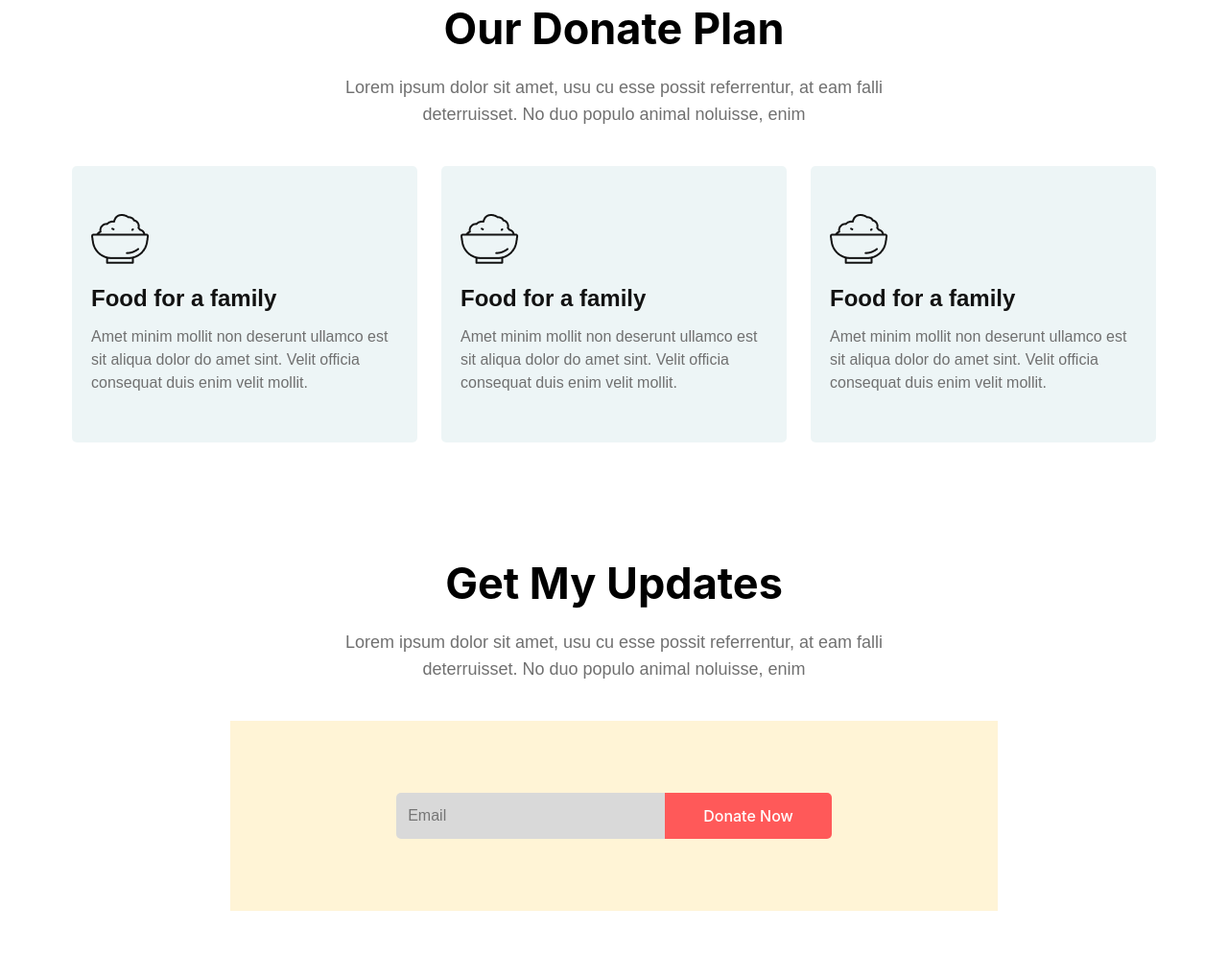
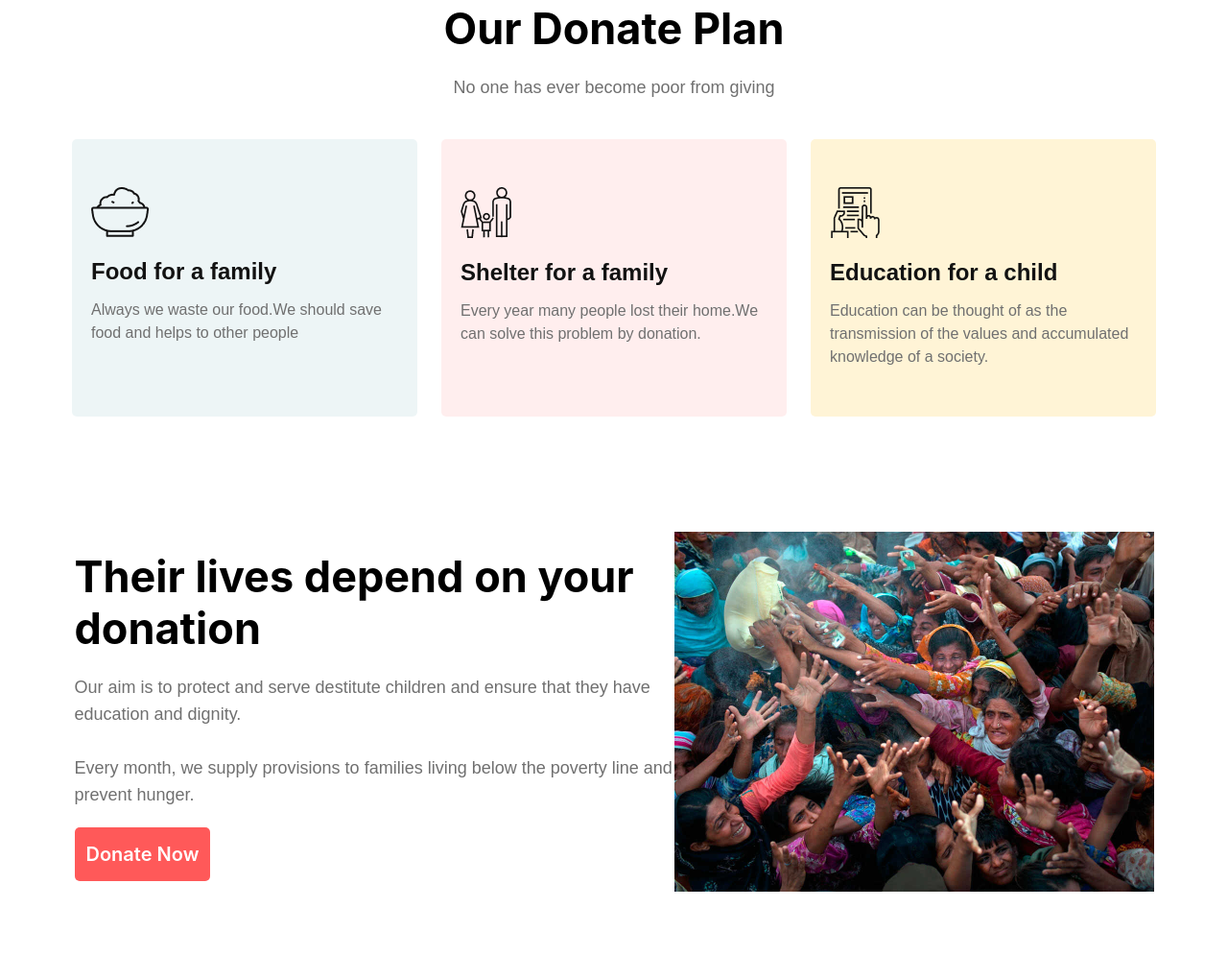
Before and after one commit to HM-Tanjil/donate-today-project, a plain HTML site: page index.html in a window 1280 px wide. Shown: the part 1259-2279 px from the top of the page at 96% size. Drawn offline with Linux system fonts and the light colour scheme.

Commit message:
all done 1st

```diff
--- a/assets/css/style.css
+++ b/assets/css/style.css
@@ -76,6 +76,10 @@ h5 {
   background-repeat: no-repeat;
   background-size: cover;
   position: relative;
+}
+
+.banner--content span {
+  color: #ff5959;
 }
 
 .banner--content {
@@ -216,6 +220,12 @@ h5 {
   padding-left: 20px;
   padding-right: 20px;
 }
+.plan--item--orange {
+  background: rgba(255, 89, 89, 0.1);
+}
+.plan--item--yellow {
+  background: #fff4d6;
+}
 .plan--item .plan--text h5 {
   padding-top: 10px;
   padding-bottom: 10px;
@@ -230,11 +240,38 @@ h5 {
 }
 /* ------ Donate plan area end -------- */
 
-/* newslatter area start */
-/* #newslatter {
+/* contribute area start */
+.contribute--content {
+  padding-top: 80px;
+  padding-bottom: 80px;
+  display: flex;
+  justify-content: center;
+  align-items: center;
+}
+.contribute--content .contribute--text {
+  width: 50%;
+}
+
+.contribute--content .contribute--text p {
+  font-family: "Poppins", sans-serif;
+  font-style: normal;
+  font-weight: 400;
+  font-size: 18px;
+  line-height: 28px;
+  color: #707070;
+}
+.contribute--content .contribute--text .text--description {
   padding-top: 20px;
   padding-bottom: 20px;
-} */
+}
+.contribute--content .contribute--img img {
+  /* width: 460px;
+  height: 480px; */
+  width: 500px;
+}
+/* contribute area end */
+
+/* newslatter area start */
 .newslatter--content {
   text-align: center;
   padding-top: 80px;
--- a/index.html
+++ b/index.html
@@ -12,10 +12,12 @@
     <section id="banner">
       <div class="container">
         <div class="banner--content">
-          <h1>Let’s Help Those Who Are More In Need</h1>
+          <h1>GIVE A HAND <span>TO MAKE </span> THE BETTER WORLD</h1>
           <p>
-            Lorem ipsum dolor sit amet, usu cu esse possit referrentur, at eam
-            falli deterruisset. No duo populo animal noluisse, enim
+            Money is not the only commodity that is fun to give. We can give
+            time, we can give our expertise, we can give our love, or simply
+            give a smile. What does that cost? The point is, none of us can ever
+            run out of something worthwhile to give
           </p>
           <button class="btn--orange"><a href="#">Donate Now</a></button>
         </div>
@@ -30,8 +32,8 @@
           <div class="donate--title">
             <h2>Donate Today</h2>
             <p>
-              Lorem ipsum dolor sit amet, usu cu esse possit referrentur, at eam
-              falli deterruisset. No duo populo animal noluisse, enim
+              You give but little when you give of your possessions. It is when
+              you give of yourself that you truly give.
             </p>
           </div>
           <div class="donate--today--amout">
@@ -68,10 +70,7 @@
         <div class="donate--plan--content">
           <div class="donate--title">
             <h2>Our Donate Plan</h2>
-            <p>
-              Lorem ipsum dolor sit amet, usu cu esse possit referrentur, at eam
-              falli deterruisset. No duo populo animal noluisse, enim
-            </p>
+            <p>No one has ever become poor from giving</p>
           </div>
           <div class="donate--plan--box">
             <div class="plan--item">
@@ -81,32 +80,32 @@
               <div class="plan--text">
                 <h5>Food for a family</h5>
                 <p>
-                  Amet minim mollit non deserunt ullamco est sit aliqua dolor do
-                  amet sint. Velit officia consequat duis enim velit mollit.
+                  Always we waste our food.We should save food and helps to
+                  other people
                 </p>
               </div>
             </div>
-            <div class="plan--item">
+            <div class="plan--item plan--item--orange">
               <div class="plan--icon">
-                <img src="assets/icons/food.png" alt="" />
+                <img src="assets/icons/shelter.png" alt="" />
               </div>
               <div class="plan--text">
-                <h5>Food for a family</h5>
+                <h5>Shelter for a family</h5>
                 <p>
-                  Amet minim mollit non deserunt ullamco est sit aliqua dolor do
-                  amet sint. Velit officia consequat duis enim velit mollit.
+                  Every year many people lost their home.We can solve this
+                  problem by donation.
                 </p>
               </div>
             </div>
-            <div class="plan--item">
+            <div class="plan--item plan--item--yellow">
               <div class="plan--icon">
-                <img src="assets/icons/food.png" alt="" />
+                <img src="assets/icons/Frame-1.png" alt="" />
               </div>
               <div class="plan--text">
-                <h5>Food for a family</h5>
+                <h5>Education for a child</h5>
                 <p>
-                  Amet minim mollit non deserunt ullamco est sit aliqua dolor do
-                  amet sint. Velit officia consequat duis enim velit mollit.
+                  Education can be thought of as the transmission of the values
+                  and accumulated knowledge of a society.
                 </p>
               </div>
             </div>
@@ -116,21 +115,51 @@
     </section>
     <!-- Donate plan area end -->
 
+    <!-- contribute area start -->
+    <section id="contribute">
+      <div class="container">
+        <div class="contribute--content">
+          <div class="contribute--text">
+            <h2>Their lives depend on your donation</h2>
+            <div class="text--description">
+              <p>
+                Our aim is to protect and serve destitute children and ensure
+                that they have education and dignity.
+              </p>
+              <br />
+              <p>
+                Every month, we supply provisions to families living below the
+                poverty line and prevent hunger.
+              </p>
+            </div>
+            <button class="btn--orange"><a href="#">Donate Now</a></button>
+          </div>
+          <div class="contribute--img">
+            <img src="assets/images/donation6.jpg" alt="" />
+          </div>
+        </div>
+      </div>
+    </section>
+    <!-- contribute area end -->
+
     <!-- newslatter area start -->
     <section id="newslatter">
       <div class="container">
         <div class="newslatter--content">
           <div class="donate--title">
-            <h2>Get My Updates</h2>
+            <h2>Become a volunteer</h2>
             <p>
-              Lorem ipsum dolor sit amet, usu cu esse possit referrentur, at eam
-              falli deterruisset. No duo populo animal noluisse, enim
+              Join Still I Rise as volunteer: we can change the world together,
+              one child at a time. Make a difference, take part to our
+              international volunteering programs. Support us! Discover more.
+              Support our programs. Highlights: Newsletter Available,
+              Independent Non-Profit Organization.
             </p>
           </div>
           <div class="subscribe">
             <div class="form">
               <input type="text" placeholder="Email" />
-              <button class="btn--orange"><a href="#">Donate Now</a></button>
+              <button class="btn--orange"><a href="#">subscribe</a></button>
             </div>
           </div>
         </div>
@@ -143,7 +172,7 @@
       <div class="container">
         <div class="footer--content">
           <img src="assets/icons/My Wish.png" alt="" />
-          <p>I’m gonna do it</p>
+          <p>Not for ourselves alone are we born.</p>
         </div>
       </div>
     </section>
```
Also changed, not shown: assets/icons/Frame.png (added).
